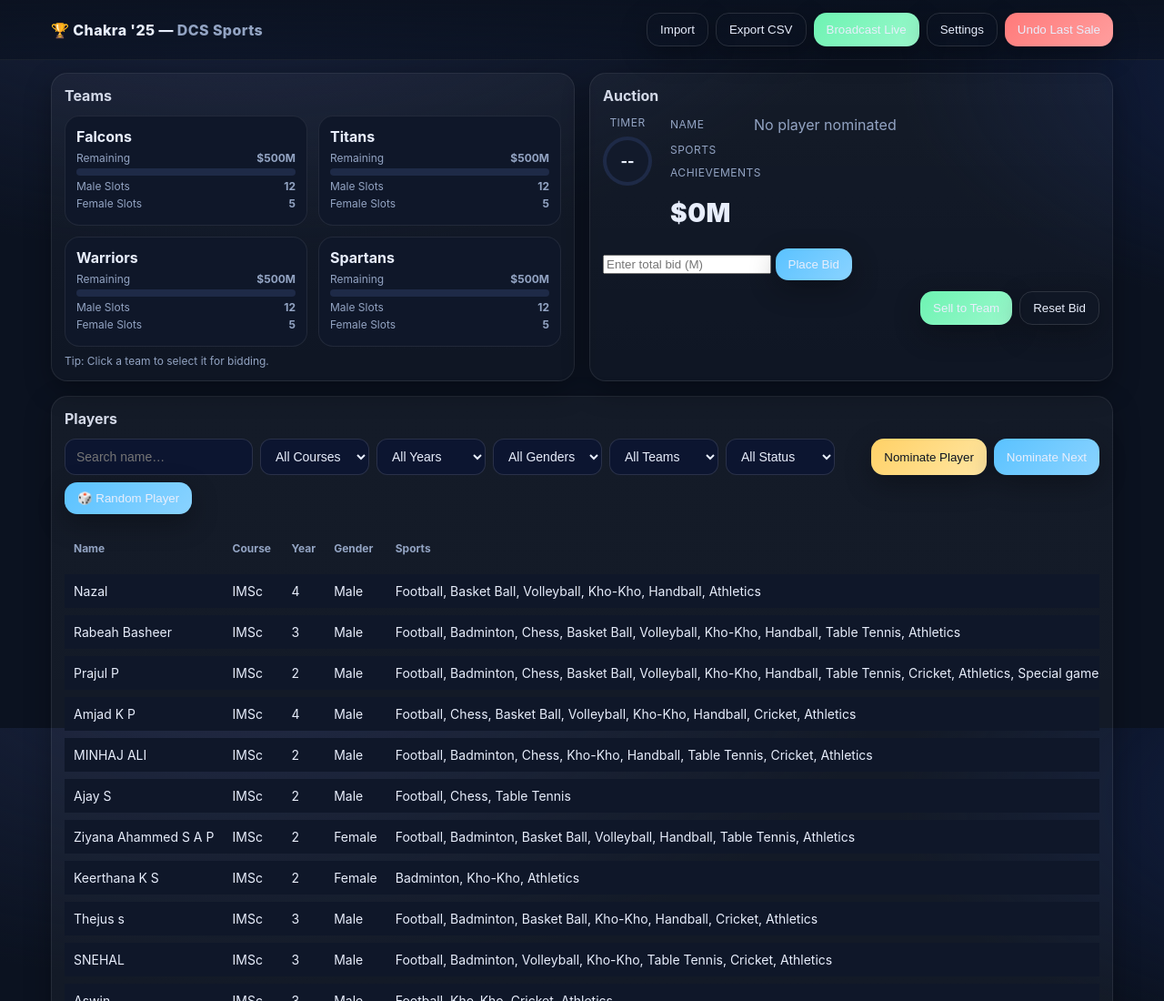
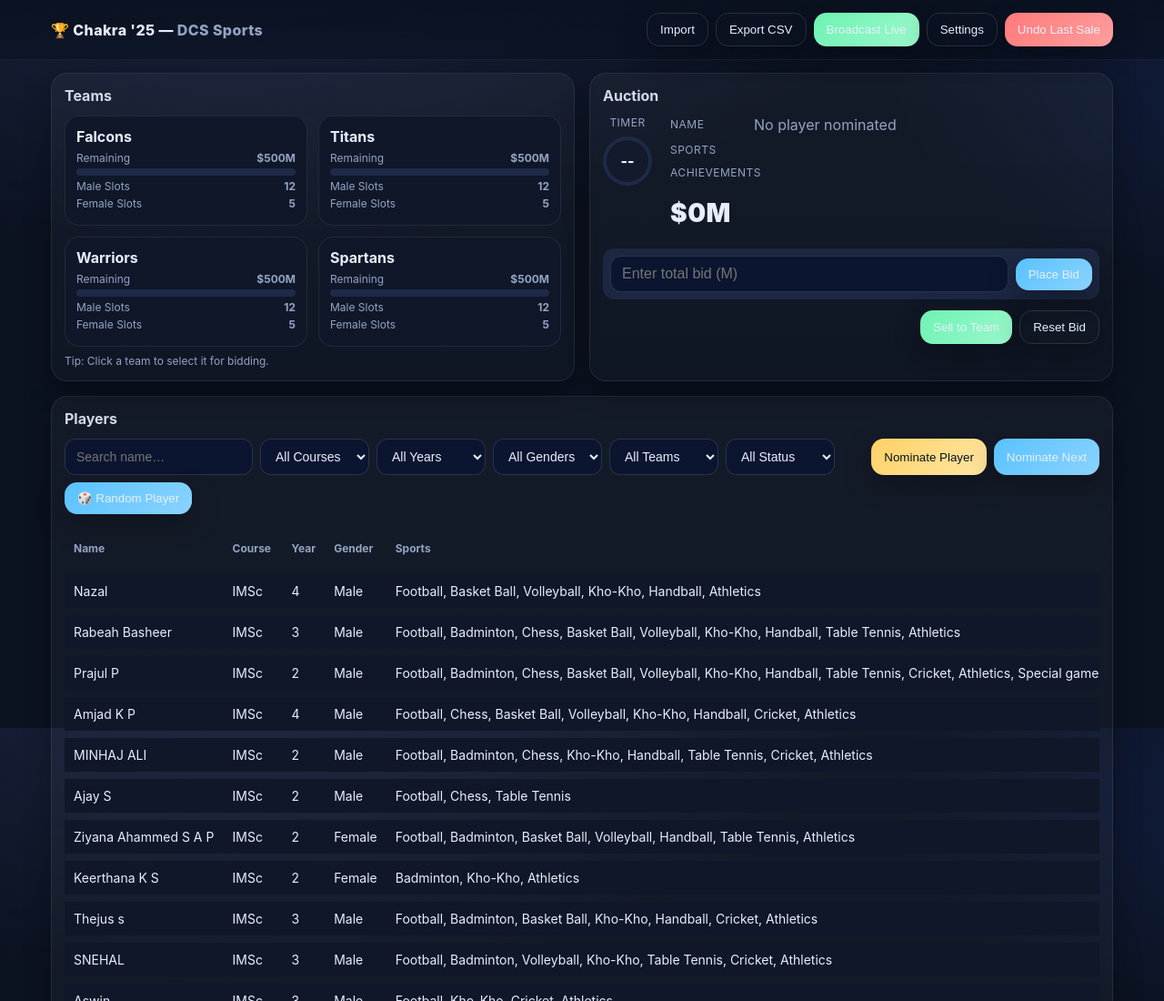
Before and after one commit to Raboooiii/Chakra-Auction, a plain HTML site: page index.html in a window 1280 px wide. Shown: the top 1100 px of the page at 91% size. Drawn offline with Linux system fonts and the light colour scheme.

Commit message:
Update style.css

```diff
--- a/style.css
+++ b/style.css
@@ -80,7 +80,7 @@ button:active{transform:translateY(1px)}
 .bar > span{display:block; height:100%; width:0%; background:linear-gradient(90deg, var(--accent), var(--accent-2)); transition: width .5s ease}
 
 .filters{display:flex; gap:8px; flex-wrap:wrap}
-input[type="text"], select{background:#0c1530; color:var(--text); border:1px solid rgba(255,255,255,.12); padding:10px 12px; border-radius:12px; font-size:14px; outline:none; min-width:120px}
+input[type="text"], input[type="number"], select{background:#0c1530; color:var(--text); border:1px solid rgba(255,255,255,.12); padding:10px 12px; border-radius:12px; font-size:14px; outline:none; min-width:120px}
 
 .table-container {
     width: 100%;
@@ -209,3 +209,22 @@ tr.active-player{box-shadow:0 0 0 2px rgba(90,194,255,.5) inset; animation: puls
     justify-content: center;
   }
 }
+
+/* --- NEW STYLES FOR DIRECT BID --- */
+.direct-bid-container {
+    display: flex;
+    gap: 8px;
+    align-items: center;
+    flex-wrap: wrap;
+    background: var(--chip);
+    padding: 8px;
+    border-radius: 12px;
+}
+.direct-bid-container input {
+    flex: 1;
+    min-width: 150px;
+    font-size: 16px;
+}
+.direct-bid-container button {
+    flex-shrink: 0;
+}
```
